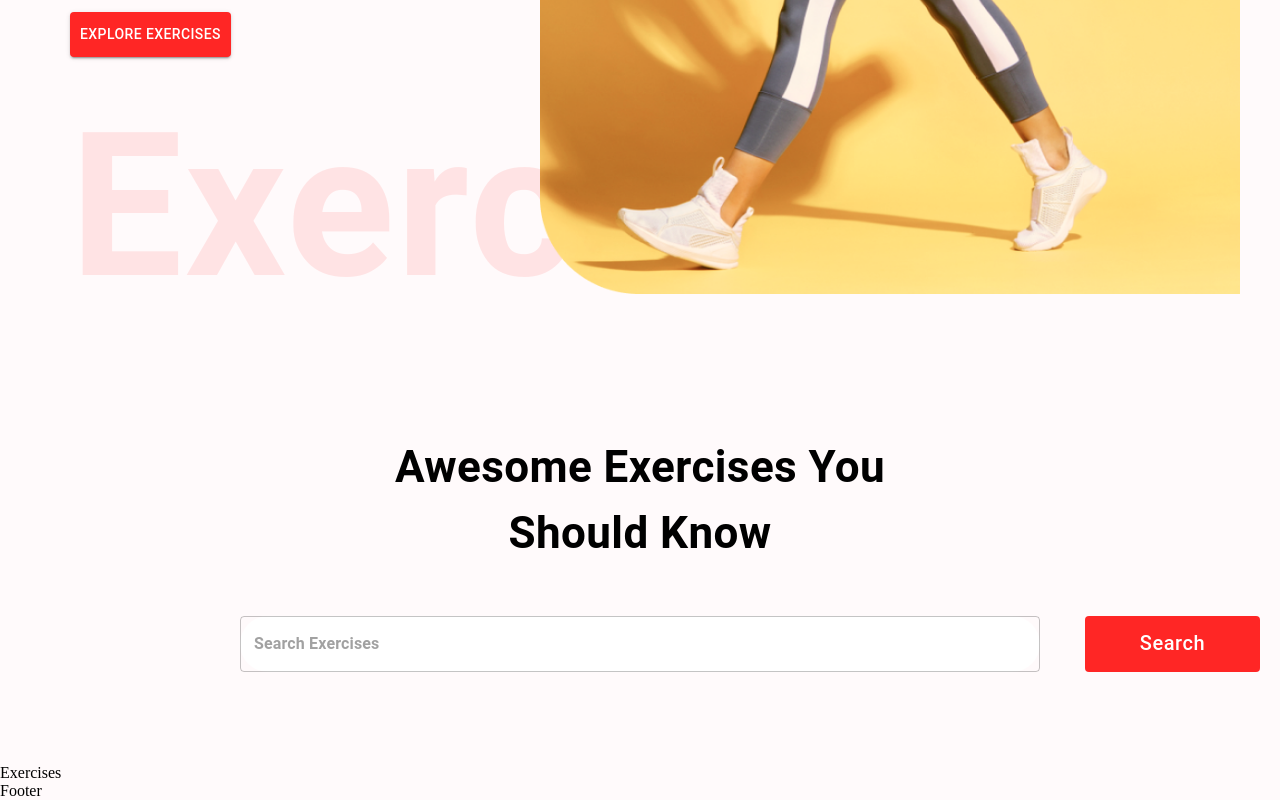
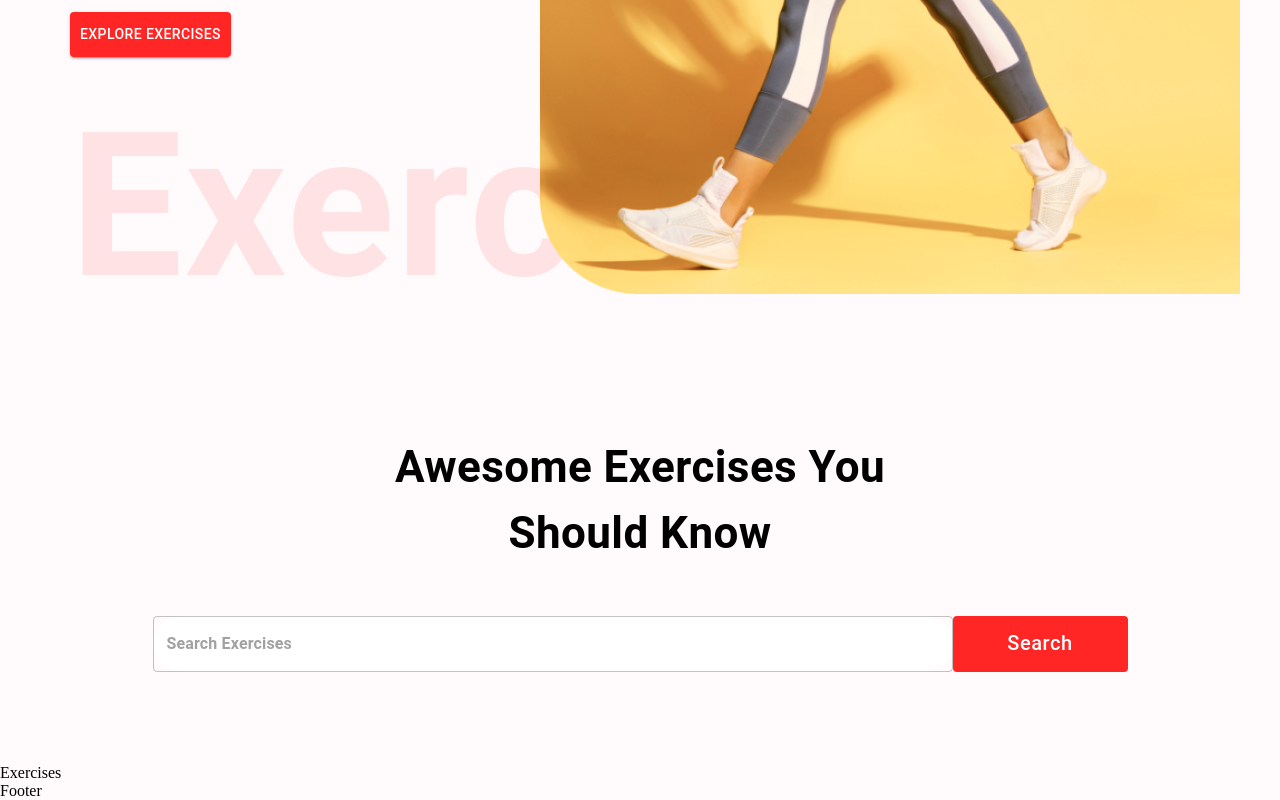
Before and after one commit to IdrisGuloyev/Fitness, a React (Create React App) app: page / in a window 1280 px wide. Shown: the part 572-1372 px from the top of the page. Built offline with nearby package versions, Linux system fonts and the light colour scheme.

Commit message:
Updated Button

```diff
--- a/src/components/SearchExercises.js
+++ b/src/components/SearchExercises.js
@@ -35,8 +35,8 @@ const SearchExercises = () => {
             width: { lg: '175px', xs: '80px'},
             fontSize: { lg: '20px', xs: '14px'},
             height: '56px',
-            position: 'absolute',
-            right: '0'
+            position: 'absolute-center',
+
           }}
         >
           Search
```
